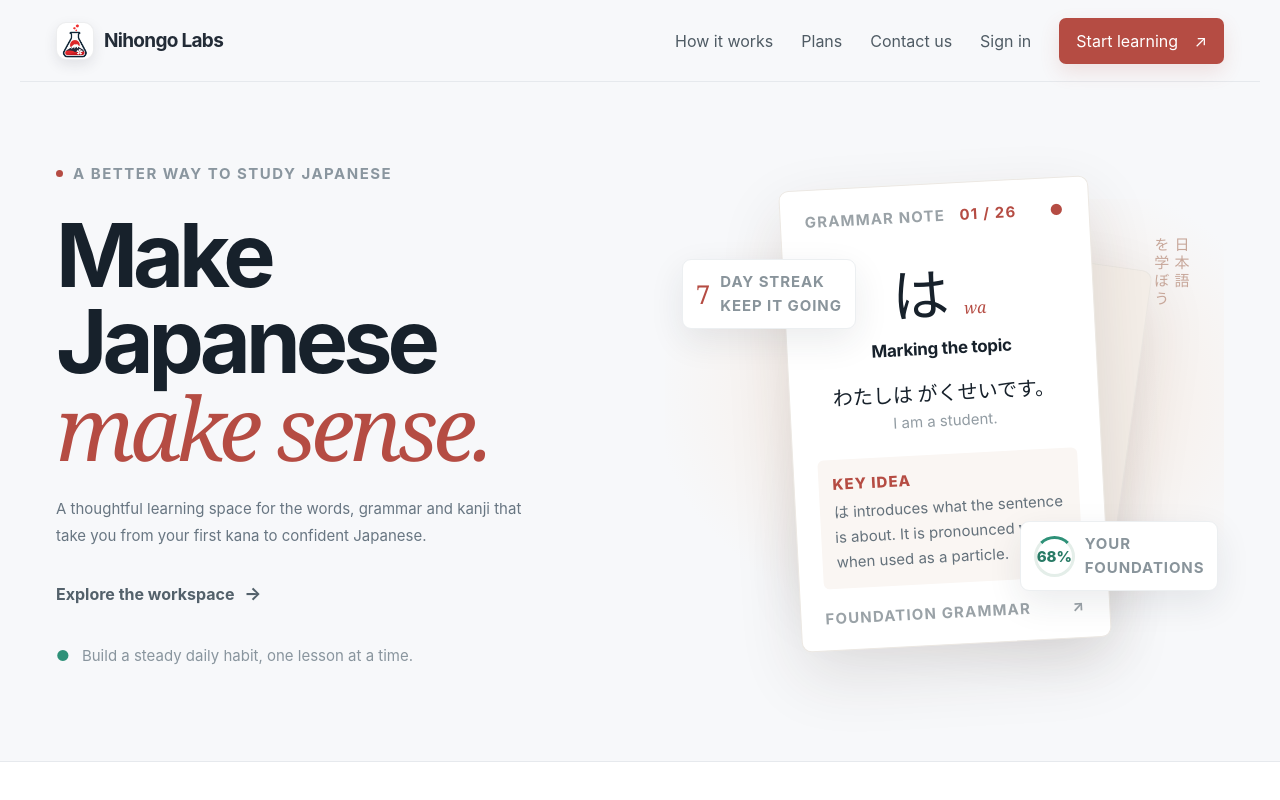
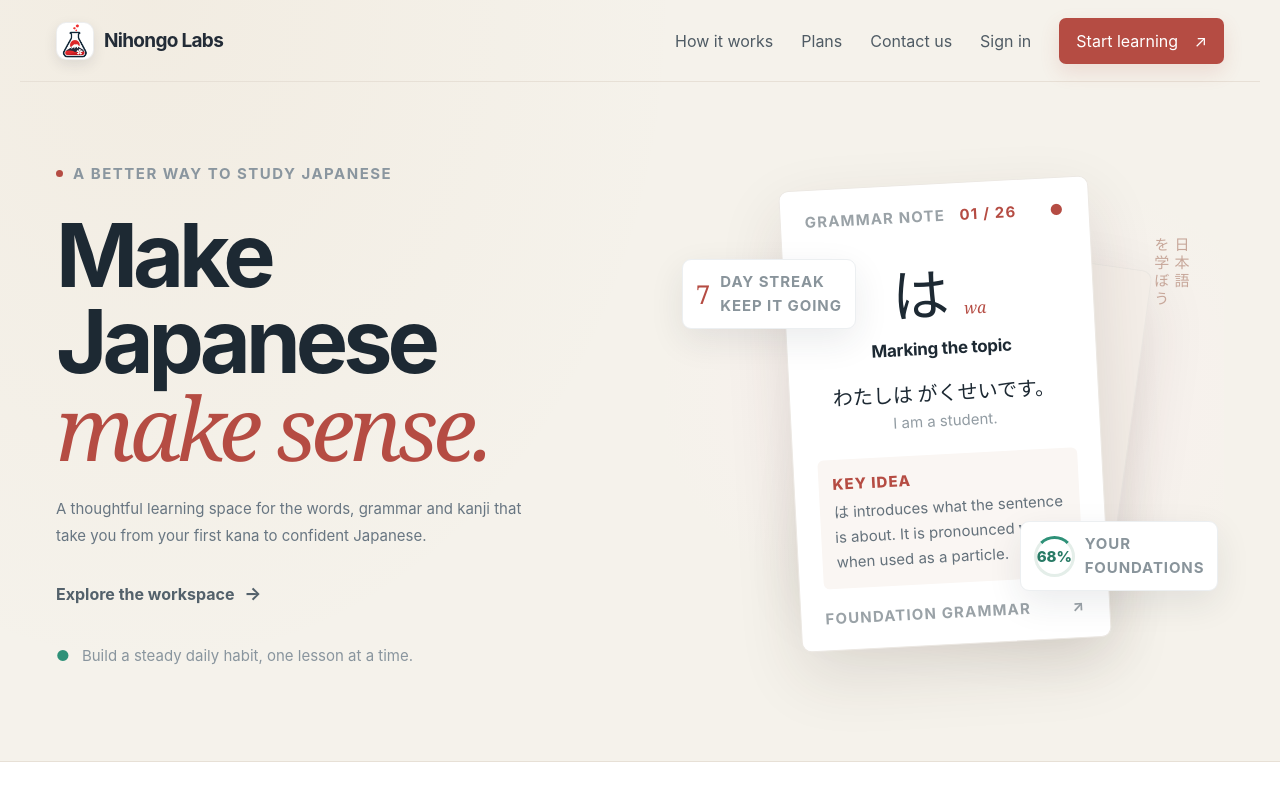
Before and after one commit to amit488/Nihongo-labs, a Next.js app: page / in a window 1280 px wide. Shown: the top 800 px of the page. Built offline with nearby package versions, Linux system fonts and the light colour scheme; no server answers.

Commit message:
style: apply premium Nihongo Labs theme to globals.css

```diff
--- a/src/app/globals.css
+++ b/src/app/globals.css
@@ -1,15 +1,22 @@
 :root {
   color-scheme: light;
-  --ink: #17212b;
-  --muted: #687682;
-  --paper: #f7f8fa;
-  --line: #e6e9ed;
-  --brand: #b54c43;
-  --brand-dark: #913b35;
-  --surface: #ffffff;
-  --shadow: 0 18px 55px rgba(25, 37, 49, .08);
+  --ink: #1d2933;
+  --muted: #6f7c83;
+  --paper: #f5f2eb;
+  --line: #e7e0d6;
+  --brand: #a84f43;
+  --brand-dark: #7d3932;
+  --surface: #fffdf9;
+  --surface-soft: #efe9df;
+  --navy: #172832;
+  --sage: #55796f;
+  --brass: #c69b61;
+  --shadow: 0 22px 60px rgba(29, 41, 51, .085);
+  --shadow-soft: 0 10px 30px rgba(29, 41, 51, .055);
+  --radius-card: 16px;
+  --radius-control: 10px;
 
-  /* Shared UI typography: use these roles instead of one-off font sizes. */
+  /* Shared UI typography: one consistent scale across public, learning and admin surfaces. */
   --font-family-sans: Inter, ui-sans-serif, system-ui, -apple-system, BlinkMacSystemFont, "Segoe UI", sans-serif;
   --font-family-display: Georgia, "Times New Roman", serif;
   --type-size-micro: 0.6875rem;
@@ -26,8 +33,8 @@ html { min-width: 320px; scroll-behavior: smooth; background: var(--paper); }
 body { margin: 0; min-height: 100vh; color: var(--ink); background: var(--paper); font-family: var(--font-family-sans); -webkit-font-smoothing: antialiased; }
 button, input, textarea, select { font: inherit; }
 a { color: inherit; }
-::selection { color: #fff; background: #b54c43; }
-:focus-visible { outline: 3px solid rgba(181, 76, 67, .36); outline-offset: 2px; }
+::selection { color: #fff; background: var(--brand); }
+:focus-visible { outline: 3px solid rgba(168, 79, 67, .35); outline-offset: 2px; }
 @media (prefers-reduced-motion: reduce) { *, *::before, *::after { scroll-behavior: auto !important; animation-duration: .01ms !important; transition-duration: .01ms !important; } }
 
 
@@ -43,3 +50,15 @@ input, textarea, select, [contenteditable="true"], [data-allow-copy="true"], [da
   user-select: text;
   -webkit-touch-callout: default;
 }
+
+
+/* Shared premium surface defaults. Component-specific layouts retain their own geometry. */
+body {
+  background:
+    radial-gradient(ellipse at 12% 0%, rgba(198, 155, 97, .065), transparent 33rem),
+    var(--paper);
+}
+button, input, textarea, select {
+  accent-color: var(--brand);
+}
+::selection { background: rgba(168, 79, 67, .18); color: var(--ink); }
```
